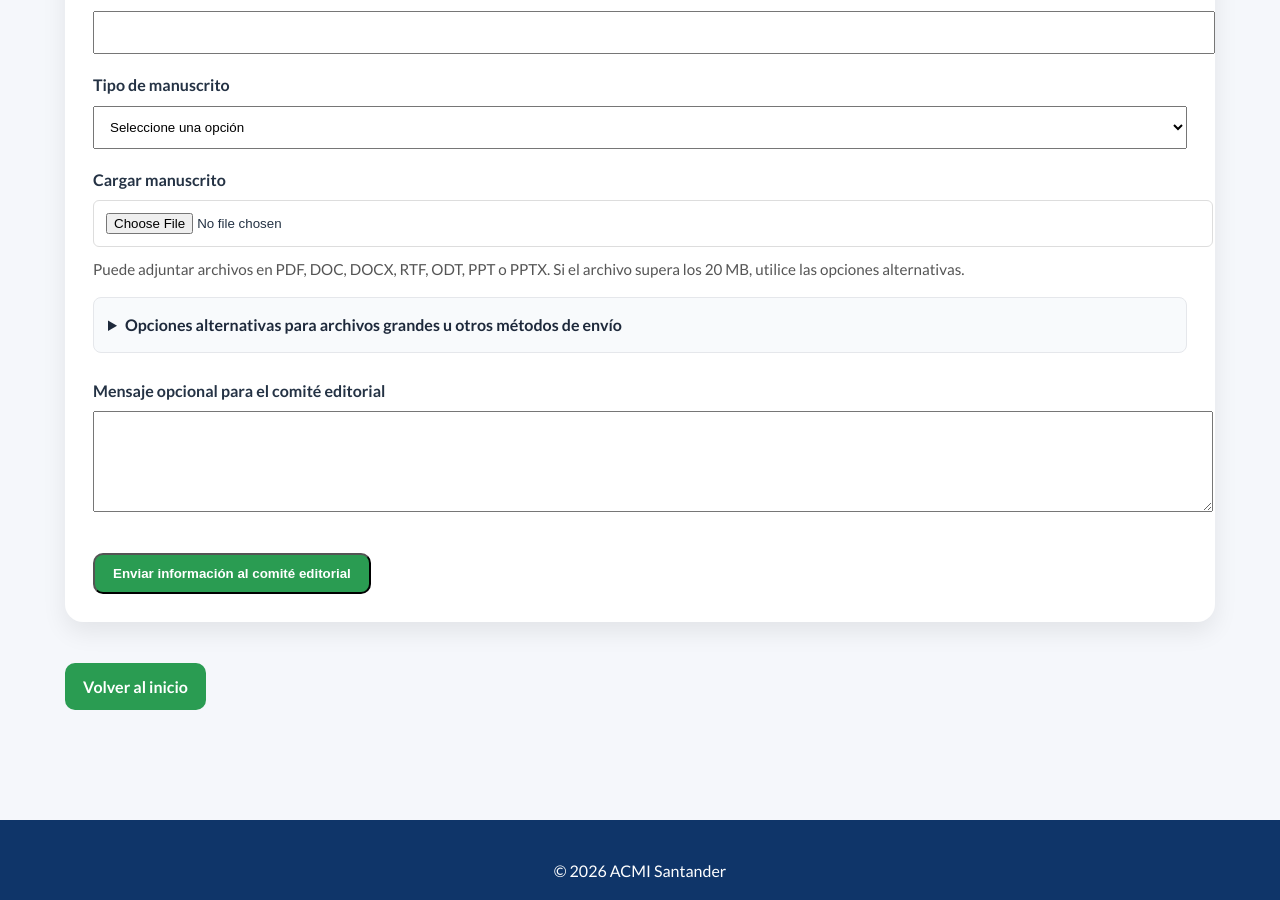
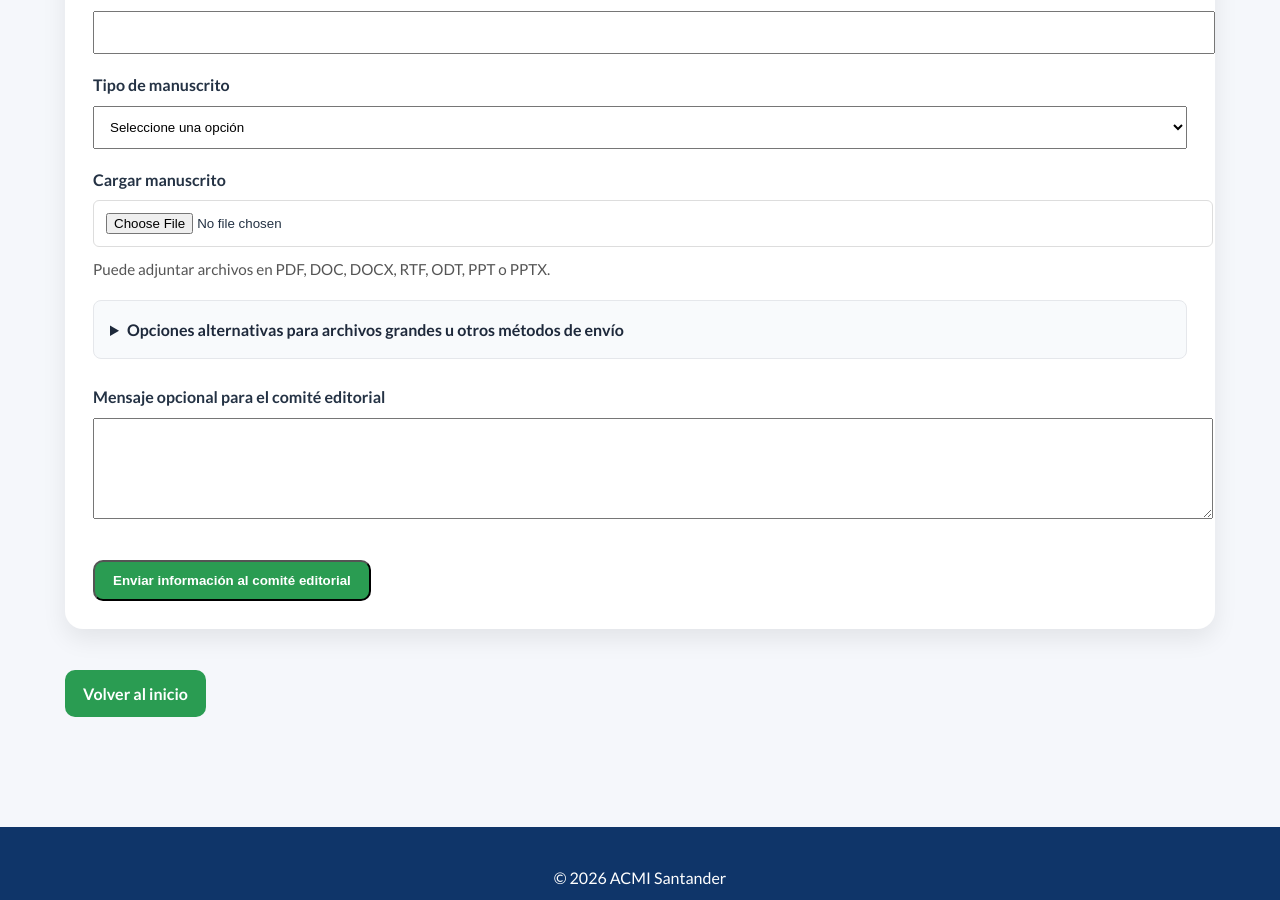
Before and after one commit to Acmisantander/Acmisantander, a Jekyll site: the page built from magazine/enviar-manuscrito.html, in a window 1280 px wide and 900 px high, scrolled down 742 px. Built offline with Jekyll 4.4.1, drawn with Linux system fonts in a browser that asks for light colours.

Commit message:
Update enviar-manuscrito.html

```diff
--- a/magazine/enviar-manuscrito.html
+++ b/magazine/enviar-manuscrito.html
@@ -32,6 +48,7 @@
 
 <!-- AFILIACIÓN -->
 <label><strong>Afiliación institucional</strong></label>
+
 <input
 type="text"
 name="Afiliacion"
@@ -40,6 +57,7 @@
 
 <!-- EMAIL -->
 <label><strong>Correo electrónico</strong></label>
+
 <input
 type="email"
 name="email"
@@ -48,6 +66,7 @@
 
 <!-- TITULO -->
 <label><strong>Título del manuscrito</strong></label>
+
 <input
 type="text"
 name="Titulo"
@@ -56,6 +75,7 @@
 
 <!-- TIPO -->
 <label><strong>Tipo de manuscrito</strong></label>
+
 <select
 name="Tipo"
 required
@@ -80,17 +100,34 @@
 
 <p style="font-size:0.95rem; color:#555; margin-top:-8px;">
 Puede adjuntar archivos en PDF, DOC, DOCX, RTF, ODT, PPT o PPTX.
-Si el archivo supera los 20 MB, utilice las opciones alternativas.
 </p>
 
-<!-- OPCIONES DESPLEGABLES -->
-<details style="margin-top:15px; margin-bottom:25px; padding:14px; background:#f8fafc; border:1px solid #e5e7eb; border-radius:8px;">
+<!-- OPCIONES -->
+<details
+style="
+margin-top:18px;
+margin-bottom:25px;
+padding:16px;
+background:#f8fafc;
+border:1px solid #e5e7eb;
+border-radius:8px;">
 
-  <summary style="cursor:pointer; font-weight:600; color:#1e293b;">
+<summary
+style="
+cursor:pointer;
+font-weight:600;
+color:#1e293b;">
+
 Opciones alternativas para archivos grandes u otros métodos de envío
+
 </summary>
 
-  <div style="margin-top:14px; font-size:0.95rem; line-height:1.6; color:#334155;">
+<div
+style="
+margin-top:16px;
+font-size:0.96rem;
+line-height:1.7;
+color:#334155;">
 
 <p>
 Si el archivo supera los <strong>20 MB</strong>, puede presentar dificultades en el envío directo.
@@ -135,26 +174,49 @@
 style="width:100%; padding:12px; margin:8px 0 18px;"></textarea>
 
 <!-- BARRA -->
-<div id="barraContainer" style="display:none; margin-bottom:20px;">
+<div
+id="barraContainer"
+style="display:none; margin-bottom:22px;">
 
-  <div style="width:100%; background:#e5e7eb; border-radius:6px; overflow:hidden;">
+<div
+style="
+width:100%;
+background:#e5e7eb;
+border-radius:8px;
+overflow:hidden;">
 
 <div
 id="barra"
-      style="width:0%; height:10px; background:#2563eb; border-radius:6px;">
+style="
+width:0%;
+height:12px;
+background:#2563eb;
+transition:width 0.25s;">
 </div>
 
 </div>
 
-  <p style="font-size:0.9rem; margin-top:5px;">
+<p
+id="textoCarga"
+style="
+font-size:0.92rem;
+margin-top:8px;
+color:#475569;">
+
 Enviando formulario...
+
 </p>
 
 </div>
 
 <!-- BOTON -->
-<button id="botonEnviar" class="btn" type="submit">
+<button
+id="botonEnviar"
+class="btn"
+type="submit">
+
 Enviar información al comité editorial
+
 </button>
 
 </form>
```
Also changed, not shown: other parts of magazine/enviar-manuscrito.html (+31 -10 lines). Lines whose indentation alone changed are shown as unchanged.
